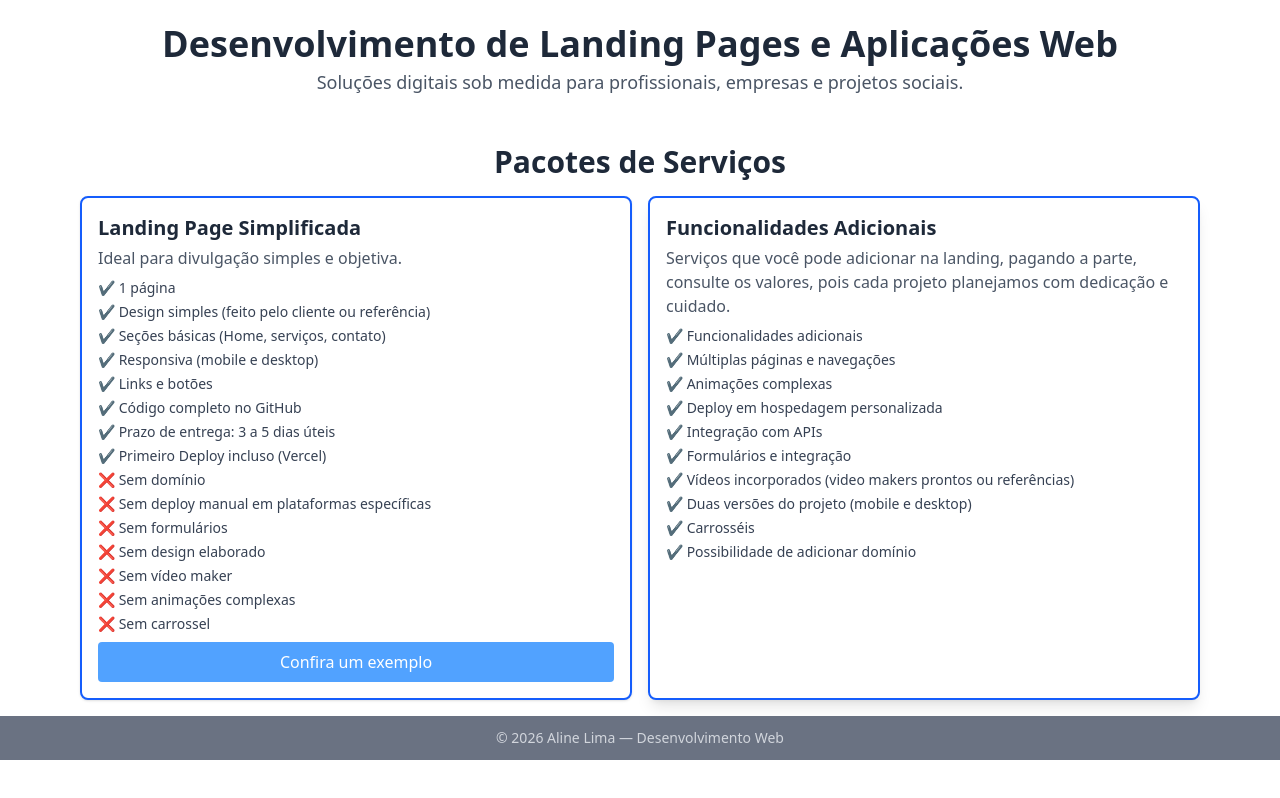
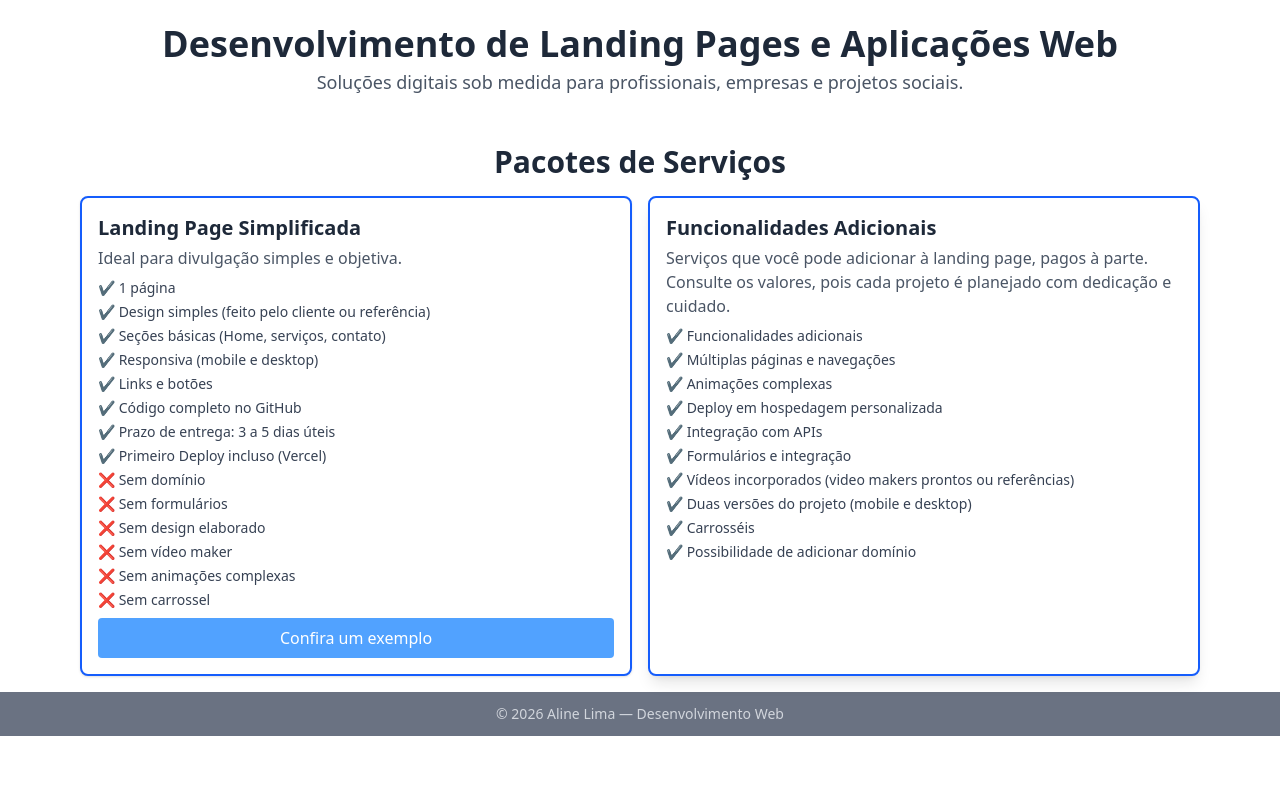
Before and after one commit to Aline12Lima/Pacotes, a React (Vite) app: page / in a window 1280 px wide. Built offline with nearby package versions, Linux system fonts and the light colour scheme.

Commit message:
atualiza texto

```diff
--- a/src/App.tsx
+++ b/src/App.tsx
@@ -38,7 +38,6 @@ export default function App() {
               <li>✔️ Prazo de entrega: 3 a 5 dias úteis</li>
               <li>✔️ Primeiro Deploy incluso (Vercel)</li>
               <li>❌ Sem domínio</li>
-              <li>❌ Sem deploy manual em plataformas específicas</li>
               <li>❌ Sem formulários</li>
               <li>❌ Sem design elaborado</li>
               <li>❌ Sem vídeo maker</li>
@@ -62,8 +61,8 @@ export default function App() {
               Funcionalidades Adicionais
             </h4>
             <p className="text-gray-600 mb-2">
-              Serviços que você pode adicionar na landing, pagando a parte,
-              consulte os valores, pois cada projeto planejamos com dedicação e
+              Serviços que você pode adicionar à landing page, pagos à parte.
+              Consulte os valores, pois cada projeto é planejado com dedicação e
               cuidado.
             </p>
 
```
